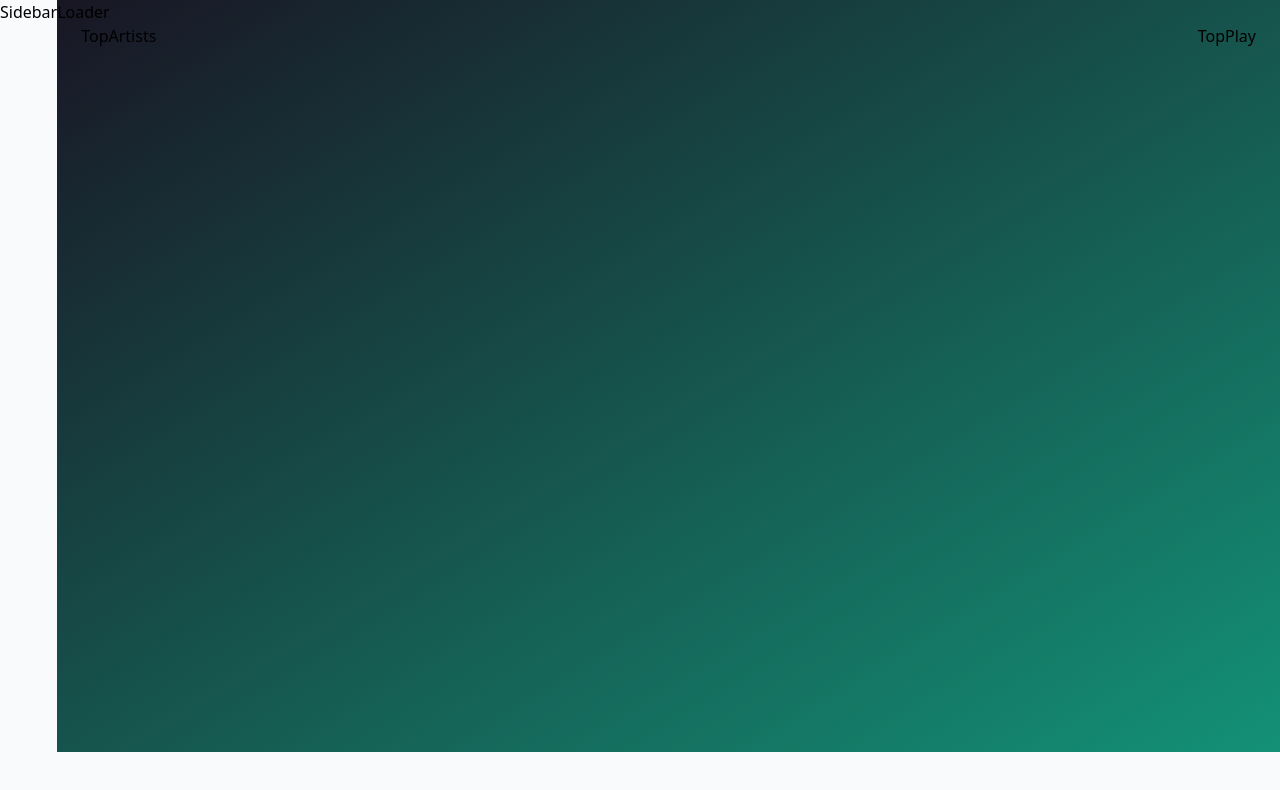
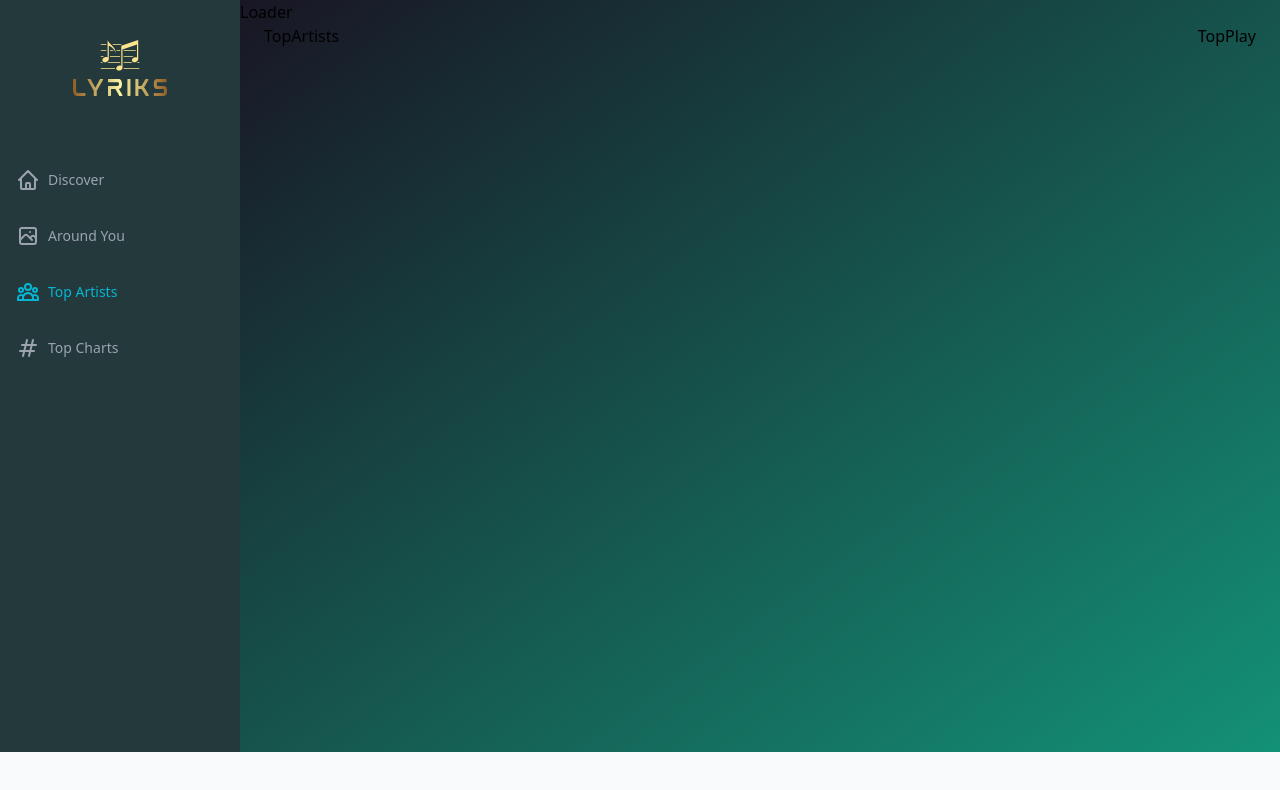
Before and after one commit to AvijeetJain/groove, a React (Vite) app: page /top-artists in a window 1280 px wide. Shown: the top 790 px of the page. Built offline with nearby package versions, Linux system fonts and the light colour scheme.

Commit message:
Component/Sidebar Added

```diff
--- a/src/components/Sidebar.jsx
+++ b/src/components/Sidebar.jsx
@@ -1,5 +1,55 @@
-const Sidebar = () => (
-  <div>Sidebar</div>
+import { useState } from "react";
+import { NavLink } from "react-router-dom";
+import { RiCloseLine } from "react-icons/ri";
+import { HiOutlineMenu } from "react-icons/hi";
+import { logo } from "../assets";
+import { links } from "../assets/constants";
+
+const NavLinks = ({ handleClick }) => (
+  <div className="mt-10">
+    {links.map((item) => (
+      <NavLink
+        key = {item.name}
+        to = {item.to}
+        className="flex flex-row justify-start items-center my-8 text-sm font-medium text-gray-400 hover:text-green-400"
+        onClick = {() => handleClick && handleClick(item.name)}
+      >
+        <item.icon className="w-6 h-6 mr-2" />
+        {item.name}
+      </NavLink>
+    ))}
+  </div>
 );
 
+const Sidebar = () => {
+  const [ mobileMenuOpen, setMobileMenuOpen ] = useState(false);
+
+  return (
+    <>
+      <div className="md:flex hidden flex-col w-[240px] py-10 px-4 bg-[#24393b] ">
+        <img src={logo} alt="logo"
+        className="w-full h-14 object-contain" />
+        <NavLinks />
+      </div>
+
+      <div className="absolute md:hidden block top-6 right-3 z-20">
+        {
+        mobileMenuOpen ? (
+          <RiCloseLine className="w-6 h-6 text-white mr-2 "
+          onClick={() => setMobileMenuOpen(false)}/>)
+          : (
+          <HiOutlineMenu className="w-6 h-6 text-white mr-2 "
+          onClick={() => setMobileMenuOpen(true)}/>)
+        }
+      </div>
+
+      <div className={`absolute top-0 h-screen w-2/3 bg-gradient-to-tl from-white/10 to-[#132d29] backdrop-blur-lg z-10 p-6 md:hidden smooth-transition ${mobileMenuOpen ? 'left-0' : '-left-full'}`}>
+        <img src={logo} alt="logo"
+        className="w-full h-14 object-contain" />
+        <NavLinks handleClick = {() => setMobileMenuOpen(false)}/>
+      </div>
+    </>
+  )
+};
+
 export default Sidebar;
```
